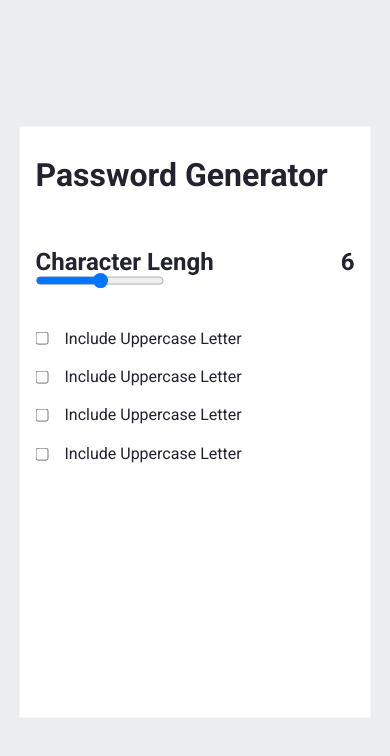
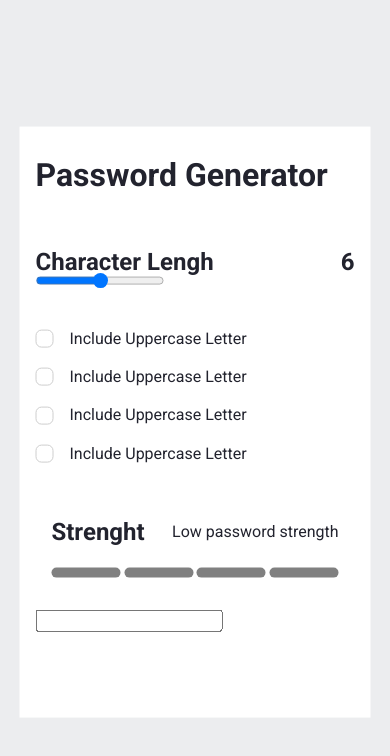
Before and after one commit to BaczkiewiczDawid/PasswordGenerator, a React (Vite) app: page / in a window 390 px wide. Shown: the top 756 px of the page. Built offline with nearby package versions, Linux system fonts and the light colour scheme.

Commit message:
mobile view

```diff
--- a/src/App.tsx
+++ b/src/App.tsx
@@ -1,6 +1,8 @@
 import React from "react";
 import CharacterLengh from "./modules/HomeModule/components/CharacterLengh";
 import CheckboxContainer from "./modules/HomeModule/components/CheckboxContainer";
+import PasswordStrength from "./modules/HomeModule/components/PasswordStrength";
+import PasswordGenerate from "./modules/HomeModule/components/PasswordGenerate";
 
 const App: React.FC = () => (
   <>
@@ -8,6 +10,8 @@ const App: React.FC = () => (
       <h1 className="main__title">Password Generator</h1>
       <CharacterLengh />
       <CheckboxContainer />
+      <PasswordStrength />
+      <PasswordGenerate />
     </div>
   </>
 );
--- a/src/global-styles/style.scss
+++ b/src/global-styles/style.scss
@@ -68,4 +68,47 @@ p {
       margin-left: 1rem;
     }
   }
+
+  &__checkbox {
+    width: 18px;
+    height: 18px;
+    border: 1px solid var(--color-stroke);
+    border-radius: 6px;
+    appearance: none;
+    vertical-align: middle;
+    cursor: pointer;
+  }
+
+  &__checkbox:checked {
+    background-color: var(--color-primary);
+  }
 }
+
+.password {
+  width: 90%;
+  margin: 3rem auto 2rem auto;
+
+  &__header {
+    display: flex;
+    align-items: center;
+    justify-content: space-between;
+  }
+
+  &__title {
+    color: var(--color-black);
+  }
+
+  &__strength {
+    display: flex;
+    align-items: center;
+    justify-content: space-between;
+    margin-top: 1.5rem;
+  }
+
+  &__line {
+    width: 24%;
+    height: 10px;
+    background-color: var(--color-body);
+    border-radius: 12px;
+  }
+}
--- a/src/modules/HomeModule/components/CheckboxContainer.tsx
+++ b/src/modules/HomeModule/components/CheckboxContainer.tsx
@@ -4,19 +4,19 @@ const CheckboxContainer = () => {
   return (
     <div className="section">
         <div className="section__row">
-            <input type="checkbox" className="section_checkbox" />
+            <input type="checkbox" className="section__checkbox" />
+          <p>Include Uppercase Letter</p>
+        </div>
+        <div className="section__row">
+            <input type="checkbox" className="section__checkbox" />
             <p>Include Uppercase Letter</p>
         </div>
         <div className="section__row">
-            <input type="checkbox" className="section_checkbox" />
+            <input type="checkbox" className="section__checkbox" />
             <p>Include Uppercase Letter</p>
         </div>
         <div className="section__row">
-            <input type="checkbox" className="section_checkbox" />
-            <p>Include Uppercase Letter</p>
-        </div>
-        <div className="section__row">
-            <input type="checkbox" className="section_checkbox" />
+            <input type="checkbox" className="section__checkbox" />
             <p>Include Uppercase Letter</p>
         </div>
     </div>
--- /dev/null
+++ b/src/modules/HomeModule/components/PasswordGenerate.tsx
@@ -0,0 +1,11 @@
+import React from 'react'
+
+const PasswordGenerate = () => {
+  return (
+    <div>
+        <input type="text" />
+    </div>
+  )
+}
+
+export default PasswordGenerate
--- /dev/null
+++ b/src/modules/HomeModule/components/PasswordStrength.tsx
@@ -0,0 +1,20 @@
+import React from 'react'
+
+const PasswordStrength = () => {
+  return (
+    <div className="password">
+        <div className="password__header">
+          <h2 className="password__title">Strenght</h2>
+          <p className="password__subtitle">Low password strength</p>
+        </div>
+        <div className="password__strength">
+          <div className="password__line"></div>
+          <div className="password__line"></div>
+          <div className="password__line"></div>
+          <div className="password__line"></div>
+        </div>
+      </div>
+  )
+}
+
+export default PasswordStrength
```
